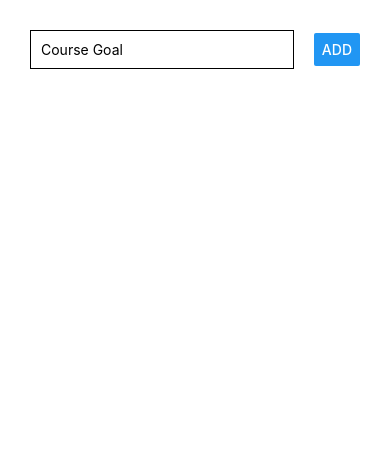
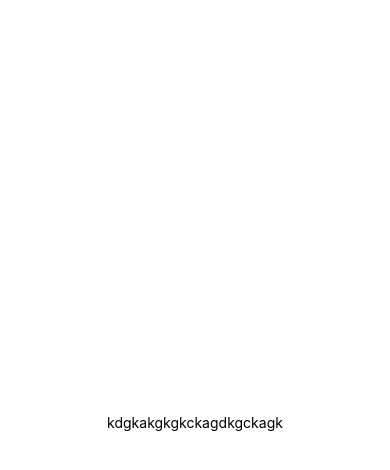
Before and after one commit to GaganaGavesh/React-Native, a React Native app: screen / in a window 390 px wide. Shown: the top 470 px of the page. Built offline with nearby package versions, Linux system fonts and the light colour scheme.

Commit message:
Initial commit in number game

```diff
--- a/App.js
+++ b/App.js
@@ -1,34 +1,19 @@
 import { StatusBar } from "expo-status-bar";
 import React from "react";
-import { Button, StyleSheet, TextInput, View } from "react-native";
+import { StyleSheet, Text, View } from "react-native";
 
 export default function App() {
   return (
-    <View style={styles.screen}>
-      <View
-        style={styles.container}
-      >
-        <TextInput placeholder="Course Goal" style={styles.inputContainer} />
-        <Button title="ADD" />
-      </View>
-      <View></View>
+    <View style={styles.container}>
+     <Text>kdgkakgkgkckagdkgckagk</Text>
     </View>
   );
 }
 
 const styles = StyleSheet.create({
-  screen: {
-    padding: 30,
-  },
   container: {
-    flexDirection: "row",
-    justifyContent: "space-between",
+    justifyContent: "center",
     alignItems: "center",
-  },
-  inputContainer: {
-    borderColor: "black",
-    borderWidth: 1,
-    padding: 10,
-    width: "80%",
-  },
+    flex: 1
+  }
 });
```
